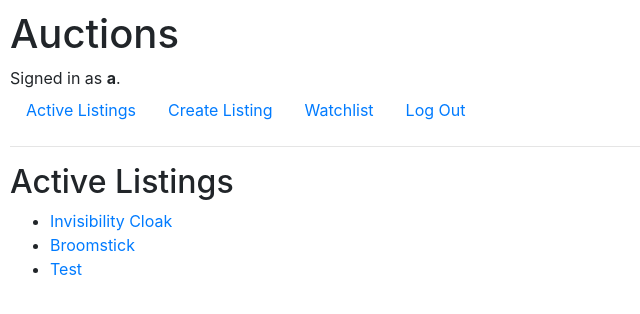
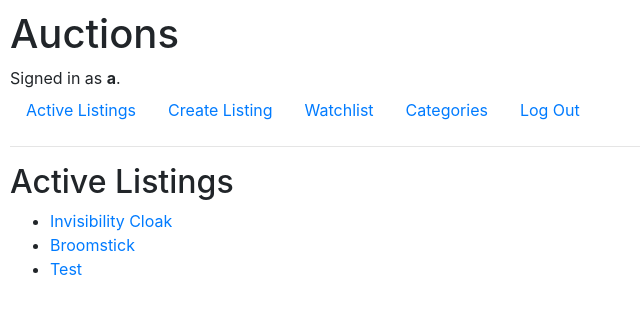
Before and after one commit to thaohvm/commerce, a Django app: page / in a window 1280 px wide. Shown: the top 314 px of the page, without its empty margins (0-640 px from the left). Run offline with Django 3.2, Linux system fonts and the light colour scheme; a user stored in the database is signed in; data comes from the database, SQL or seed files in the repository; both versions use the stored data as it was after the commit; some libraries are stand-ins or nearby versions.

Commit message:
categories_list

```diff
--- a/auctions/models.py
+++ b/auctions/models.py
@@ -11,7 +11,7 @@ class Category(models.Model):
     name = models.CharField(max_length=64)
 
     def __str__(self):
-        return self.name
+        return f"{self.name}"
 
 
 class Listing(models.Model):
--- a/auctions/templates/auctions/layout.html
+++ b/auctions/templates/auctions/layout.html
@@ -34,6 +34,10 @@
         </li>
 
         <li class="nav-item">
+            <a class="nav-link" href="{% url 'categories_list' %}">Categories</a>
+        </li>
+
+        <li class="nav-item">
             <a class="nav-link" href="{% url 'logout' %}">Log Out</a>
         </li>
         {% else %}
--- a/auctions/urls.py
+++ b/auctions/urls.py
@@ -13,4 +13,5 @@ urlpatterns = [
     path("bid", views.bid, name="bid"),
     path("comment", views.comment, name="comment"),
     path("watchlist", views.watchlist, name="watchlist"),
+    path("categories", views.categories_list, name="categories_list"),
 ]
--- a/auctions/views.py
+++ b/auctions/views.py
@@ -7,7 +7,7 @@ from django.urls import reverse
 from django.shortcuts import redirect
 
 
-from .models import Bid, Comment, Listing, User, Watchlist
+from .models import Bid, Comment, Listing, User, Watchlist, Category
 
 
 class NewListingForm(forms.ModelForm):
@@ -195,3 +195,10 @@ def watchlist(request):
         return render(request, "auctions/watchlist.html", {
             "watchlist": watchlist
         })
+
+
+def categories_list(request):
+    categories = Category.objects.all()
+    return render (request, 'auctions/categories.html', {
+        "categories": categories
+    })
```
Also changed, not shown: auctions/templates/auctions/categories.html (added, +11 -0 lines), db.sqlite3.
